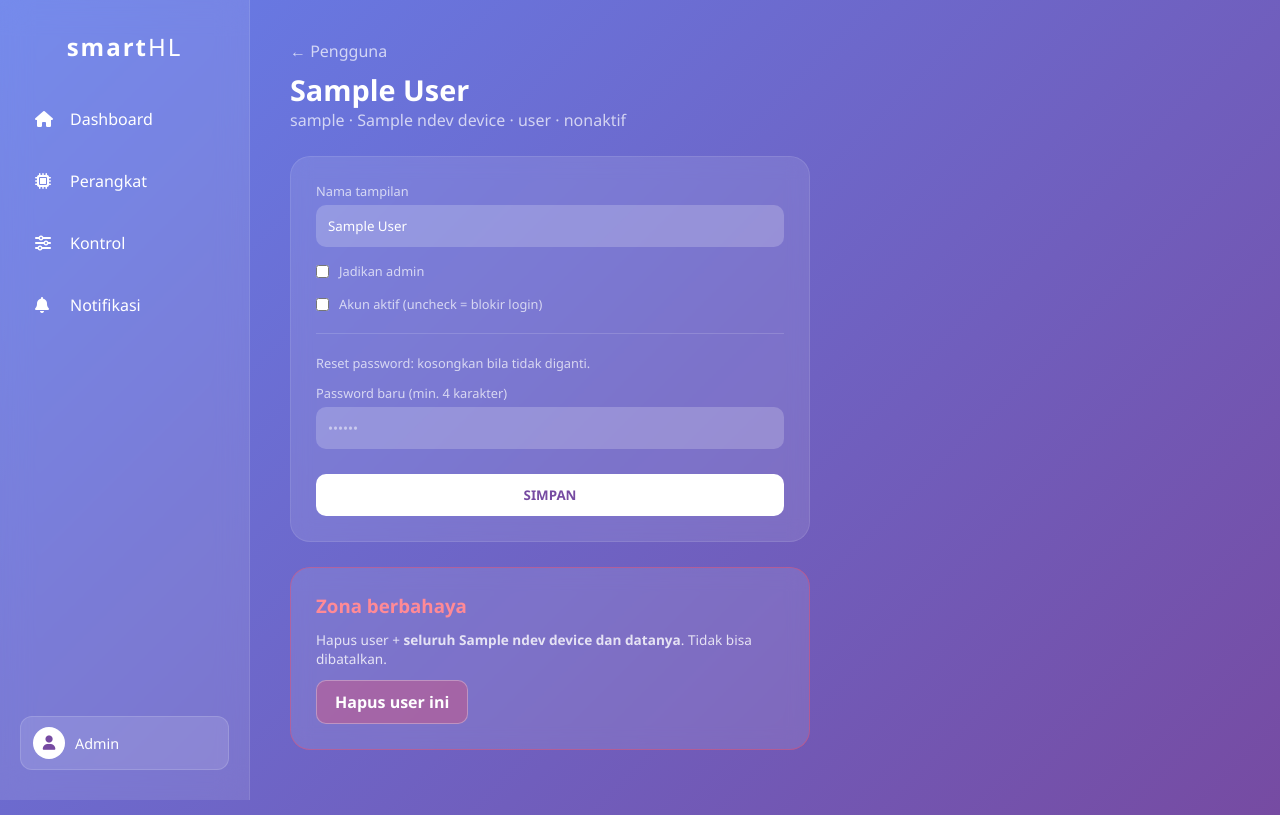
After one commit to Waaooow/smartHL, a Flask app: template templates/user_edit.html in a window 1280 px wide. The commit adds this page. Run offline with Flask 3, Linux system fonts and the light colour scheme; the template is opened without the code that fills it: most values are stand-ins (such as "Sample title", 1, 10 or a date in 2020).

Commit message:
admin kelola user: edit, reset password, role, blokir
- /users/<id> halaman edit (nama, role, aktif, reset pw, hapus)
- users.is_active; login menolak akun nonaktif; before_request
  segarkan role + tendang sesi yang diblokir/dihapus
- admin tidak bisa ubah role/status/hapus akun sendiri
- verified: promote, kick session, relogin flow

```diff
--- a/app.py
+++ b/app.py
@@ -85,6 +85,15 @@ def init_db():
     conn.execute('CREATE TABLE IF NOT EXISTS users (id INTEGER PRIMARY KEY, username TEXT, password TEXT)')
     try:
         conn.execute('ALTER TABLE users ADD COLUMN display_name TEXT')
+    except Exception:
+        pass
+    try:
+        conn.execute('ALTER TABLE users ADD COLUMN is_active INTEGER DEFAULT 1')
+    except Exception:
+        pass
+    try:
+        conn.execute("UPDATE users SET is_active=1 WHERE is_active IS NULL")
+        conn.commit()
     except Exception:
         pass
     try:
@@ -195,6 +204,10 @@ def login_action():
                          (generate_password_hash(password), user['id']))
             conn.commit()
     if user and ok:
+        if 'is_active' in user.keys() and not user['is_active']:
+            conn.close()
+            flash('Akun dinonaktifkan, hubungi admin', 'error')
+            return redirect(url_for('login_page'))
         session['logged_in'] = True
         session['user_id'] = user['id']
         session['display_name'] = user['display_name'] or user['username']
@@ -736,6 +749,70 @@ def users_delete(id):
     flash('User + semua device-nya dihapus', 'success')
     return redirect(url_for('users_page'))
 
+@app.route('/users/<int:id>')
+def users_edit(id):
+    if not session.get('logged_in') or not _admin():
+        return redirect(url_for('dashboard'))
+    conn = get_db_connection()
+    u = conn.execute(
+        """SELECT u.*, (SELECT COUNT(*) FROM devices d WHERE d.owner_id=u.id) AS ndev
+           FROM users u WHERE u.id=?""", (id,)).fetchone()
+    conn.close()
+    if not u:
+        return redirect(url_for('users_page'))
+    return render_template('user_edit.html', u=dict(u), me=(id == session.get('user_id')))
+
+@app.route('/users/<int:id>', methods=['POST'])
+def users_update(id):
+    from werkzeug.security import generate_password_hash
+    if not session.get('logged_in') or not _admin():
+        return redirect(url_for('dashboard'))
+    me = (id == session.get('user_id'))
+    conn = get_db_connection()
+    u = conn.execute('SELECT * FROM users WHERE id=?', (id,)).fetchone()
+    if not u:
+        conn.close()
+        return redirect(url_for('users_page'))
+    name = (request.form.get('display_name') or '').strip() or u['username']
+    conn.execute('UPDATE users SET display_name=? WHERE id=?', (name, id))
+    if not me:
+        conn.execute('UPDATE users SET is_admin=?, is_active=? WHERE id=?',
+                     (1 if request.form.get('is_admin') else 0,
+                      1 if request.form.get('is_active') else 0, id))
+    new_pw = request.form.get('new_password') or ''
+    if new_pw:
+        if len(new_pw) < 4:
+            conn.close()
+            flash('Password baru minimal 4 karakter', 'error')
+            return redirect(url_for('users_edit', id=id))
+        conn.execute('UPDATE users SET password=? WHERE id=?',
+                     (generate_password_hash(new_pw), id))
+    conn.commit()
+    conn.close()
+    flash(f'User {u["username"]} disimpan' + (' (password direset)' if new_pw else ''), 'success')
+    return redirect(url_for('users_edit', id=id))
+
+@app.before_request
+def _refresh_session():
+    """Segarkan role/status tiap request; tendang sesi user yang dinonaktifkan/dihapus."""
+    if not session.get('logged_in'):
+        return
+    if request.path in ('/login', '/logout', '/health') or request.path.startswith('/static'):
+        return
+    conn = get_db_connection()
+    u = conn.execute('SELECT display_name, is_admin, is_active FROM users WHERE id=?',
+                     (session.get('user_id'),)).fetchone()
+    conn.close()
+    if not u or not u['is_active']:
+        session.clear()
+        if request.path.startswith('/api/'):
+            return jsonify({"error": "unauthorized"}), 401
+        flash('Akun dinonaktifkan', 'error')
+        return redirect(url_for('login_page'))
+    session['is_admin'] = bool(u['is_admin'])
+    if u['display_name']:
+        session['display_name'] = u['display_name']
+
 def _start_bridge_thread():
     try:
         from mqtt_bridge import main as bridge_main
--- /dev/null
+++ b/templates/user_edit.html
@@ -0,0 +1,46 @@
+{% set active = 'users' %}
+{% extends 'layout.html' %}
+{% block title %}Kelola {{ u.username }}{% endblock %}
+{% block content %}
+<div class="page-head">
+    <a href="{{ url_for('users_page') }}" style="color:rgba(255,255,255,.7); text-decoration:none;">← Pengguna</a>
+    <h1 style="margin-top:8px;">{{ u.display_name or u.username }}</h1>
+    <p><code>{{ u.username }}</code> · {{ u.ndev }} device · {% if u.is_admin %}admin{% else %}user{% endif %} · {% if u.is_active %}aktif{% else %}nonaktif{% endif %}</p>
+</div>
+<div class="card" style="max-width:520px;">
+    <form action="{{ url_for('users_update', id=u.id) }}" method="POST">
+        <div class="input-group">
+            <label>Nama tampilan</label>
+            <input type="text" name="display_name" value="{{ u.display_name or u.username }}" required>
+        </div>
+        {% if not me %}
+        <div class="input-group">
+            <label style="display:flex; gap:10px; align-items:center;">
+                <input type="checkbox" name="is_admin" value="1" {% if u.is_admin %}checked{% endif %} style="width:auto;"> Jadikan admin
+            </label>
+        </div>
+        <div class="input-group">
+            <label style="display:flex; gap:10px; align-items:center;">
+                <input type="checkbox" name="is_active" value="1" {% if u.is_active %}checked{% endif %} style="width:auto;"> Akun aktif (uncheck = blokir login)
+            </label>
+        </div>
+        {% else %}
+        <p style="font-size:.8rem; opacity:.7; margin-bottom:12px;">Role &amp; status akun sendiri tidak bisa diubah di sini.</p>
+        {% endif %}
+        <hr style="border:none; border-top:1px solid rgba(255,255,255,.15); margin:20px 0;">
+        <p style="font-size:.8rem; opacity:.7; margin-bottom:12px;">Reset password: kosongkan bila tidak diganti.</p>
+        <div class="input-group">
+            <label>Password baru (min. 4 karakter)</label>
+            <input type="password" name="new_password" placeholder="••••••">
+        </div>
+        <button class="btn-submit" type="submit">SIMPAN</button>
+    </form>
+</div>
+{% if not me %}
+<div class="card" style="max-width:520px; border-color:rgba(255,71,87,.4);">
+    <h3 style="margin-bottom:12px; color:#ff8a96;">Zona berbahaya</h3>
+    <p style="font-size:.85rem; opacity:.8; margin-bottom:12px;">Hapus user + <b>seluruh {{ u.ndev }} device dan datanya</b>. Tidak bisa dibatalkan.</p>
+    <a class="btn off" href="{{ url_for('users_delete', id=u.id) }}" onclick="return confirm('Hapus {{ u.username }} + semua device-nya?')">Hapus user ini</a>
+</div>
+{% endif %}
+{% endblock %}
--- a/templates/users.html
+++ b/templates/users.html
@@ -22,9 +22,9 @@
             <tbody>
                 {% for u in users %}
                 <tr>
-                    <td data-label="Username"><code>{{ u.username }}</code></td>
+                    <td data-label="Username"><a href="{{ url_for('users_edit', id=u.id) }}"><code>{{ u.username }}</code></a></td>
                     <td data-label="Nama">{{ u.display_name or '—' }}</td>
-                    <td data-label="Role">{% if u.is_admin %}admin{% else %}user{% endif %}</td>
+                    <td data-label="Role">{% if u.is_admin %}admin{% else %}user{% endif %}{% if not u.is_active %} · <b>nonaktif</b>{% endif %}</td>
                     <td data-label="Device">{{ u.ndev }}</td>
                     <td data-label="Aksi">{% if u.id != session.get('user_id') %}<a class="btn danger" href="{{ url_for('users_delete', id=u.id) }}" onclick="return confirm('Hapus {{ u.username }} + SEMUA device-nya?')"><i class="fas fa-trash"></i></a>{% else %}—{% endif %}</td>
                 </tr>
```
